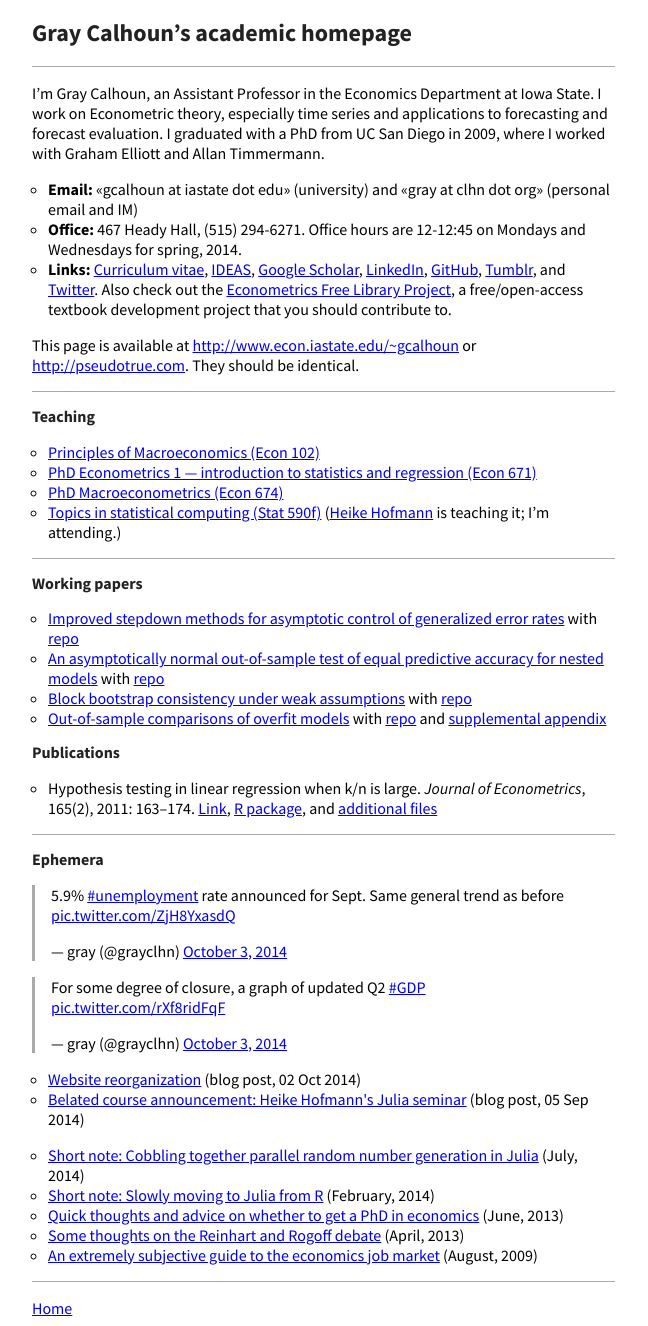
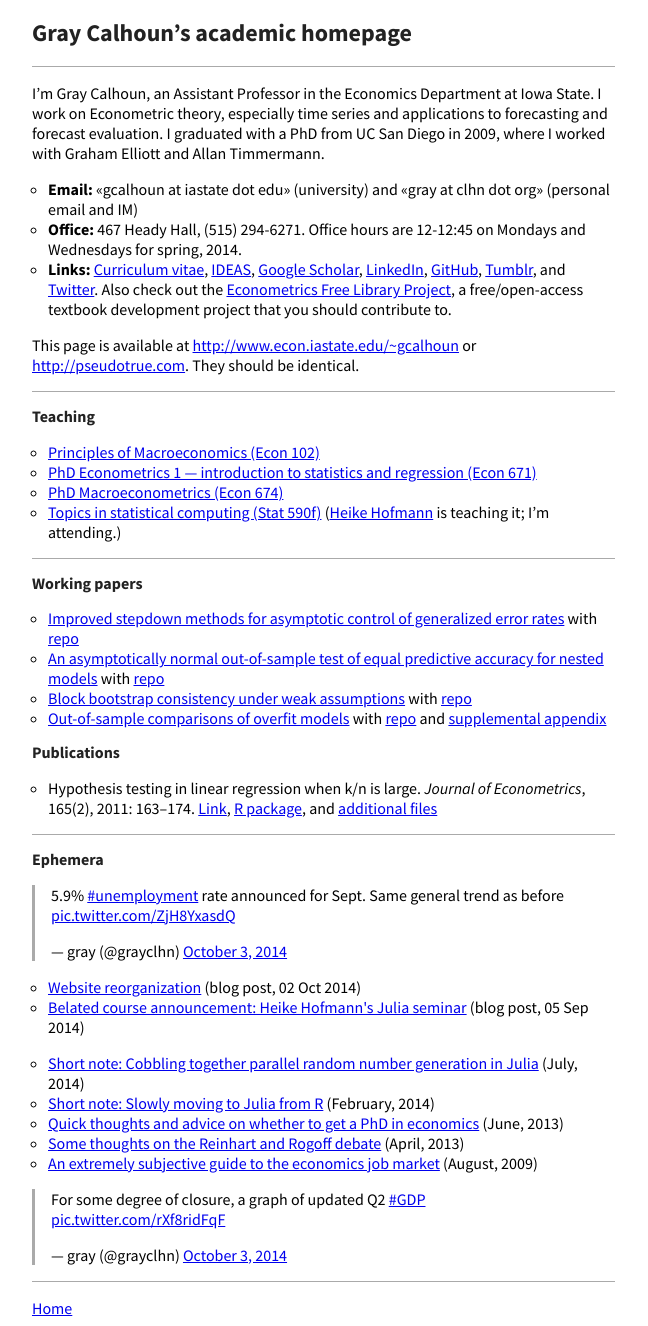
Before and after one commit to mmkuang/grayclhn.github.io, a Jekyll site: the page built from index.md, in a window 1280 px wide. Shown: the whole page, without its empty margins (0-648 px from the left). Built offline with Jekyll 4.4.1, drawn with Linux system fonts in a browser that asks for light colours; Markdown is read by kramdown in place of the engine named in the settings; comment, search, counter and statistics services are not loaded; some of the changed lines change nothing that is shown.

Commit message:
Move GDP tweet

```diff
--- a/index.md
+++ b/index.md
@@ -76,9 +76,6 @@ This page is available at <http://www.econ.iastate.edu/~gcalhoun> or
 </blockquote>
 <script async src="//platform.twitter.com/widgets.js" charset="utf-8"></script>
 
-<blockquote class="twitter-tweet" lang="en"><p>For some degree of closure, a graph of updated Q2 <a href="https://twitter.com/hashtag/GDP?src=hash">#GDP</a> <a href="http://t.co/rXf8ridFqF">pic.twitter.com/rXf8ridFqF</a></p>&mdash; gray (@grayclhn) <a href="https://twitter.com/grayclhn/status/518138257696370688">October 3, 2014</a></blockquote>
-<script async src="//platform.twitter.com/widgets.js" charset="utf-8"></script>
-
 <ul>
 {% for doc in site.categories.blog %}
 <li><a href="{{ doc.url }}">{{ doc.title }}</a> (blog post, {{ doc.date | date_to_string }})</li>
@@ -90,3 +87,6 @@ This page is available at <http://www.econ.iastate.edu/~gcalhoun> or
 * [Quick thoughts and advice on whether to get a PhD in economics](ephemera/econ-grad-school) (June, 2013)
 * [Some thoughts on the Reinhart and Rogoff debate](ephemera/reinhart-rogoff-thoughts) (April, 2013)
 * [An extremely subjective guide to the economics job market](ephemera/job-market-notes) (August, 2009)
+
+<blockquote class="twitter-tweet" lang="en"><p>For some degree of closure, a graph of updated Q2 <a href="https://twitter.com/hashtag/GDP?src=hash">#GDP</a> <a href="http://t.co/rXf8ridFqF">pic.twitter.com/rXf8ridFqF</a></p>&mdash; gray (@grayclhn) <a href="https://twitter.com/grayclhn/status/518138257696370688">October 3, 2014</a></blockquote>
+<script async src="//platform.twitter.com/widgets.js" charset="utf-8"></script>
```
